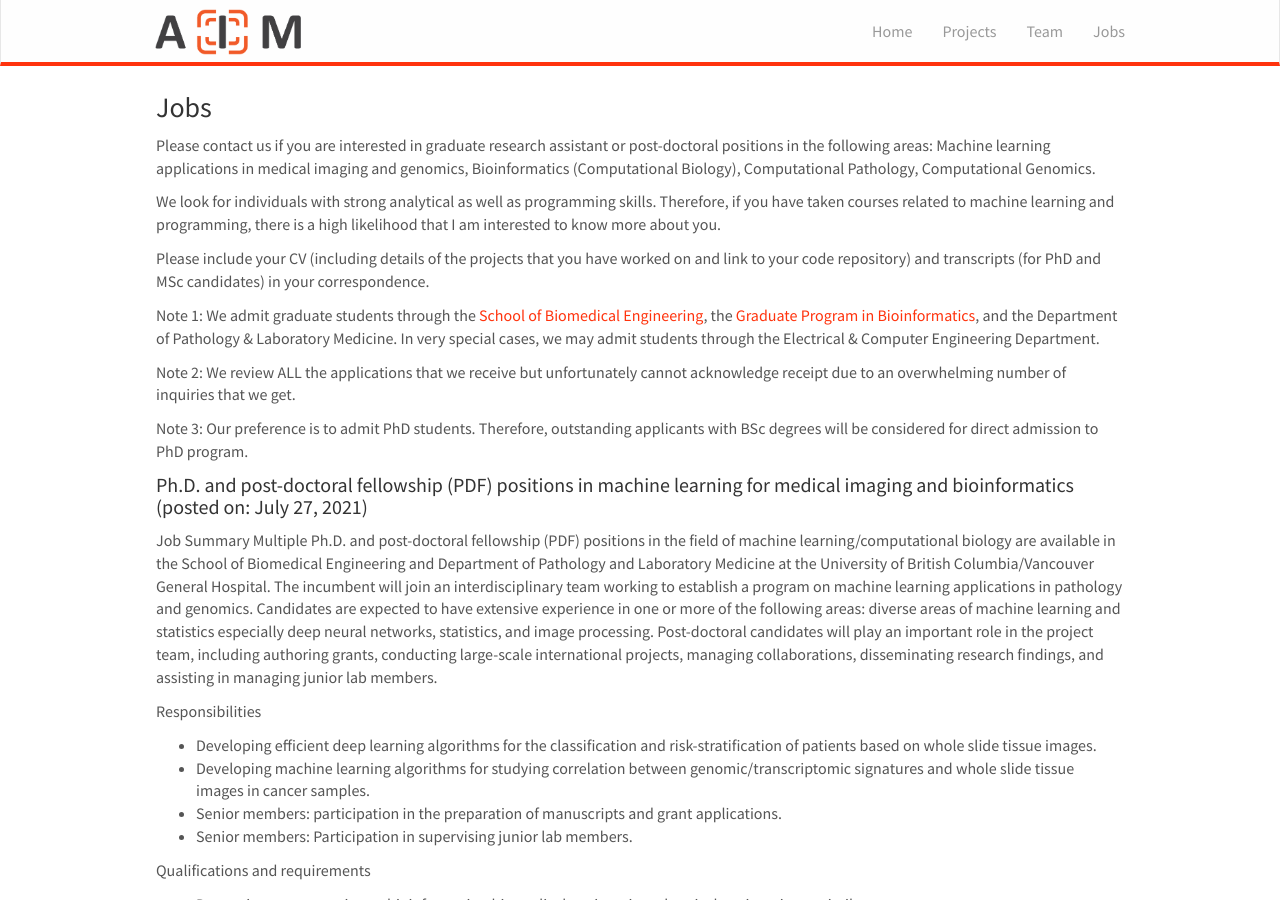
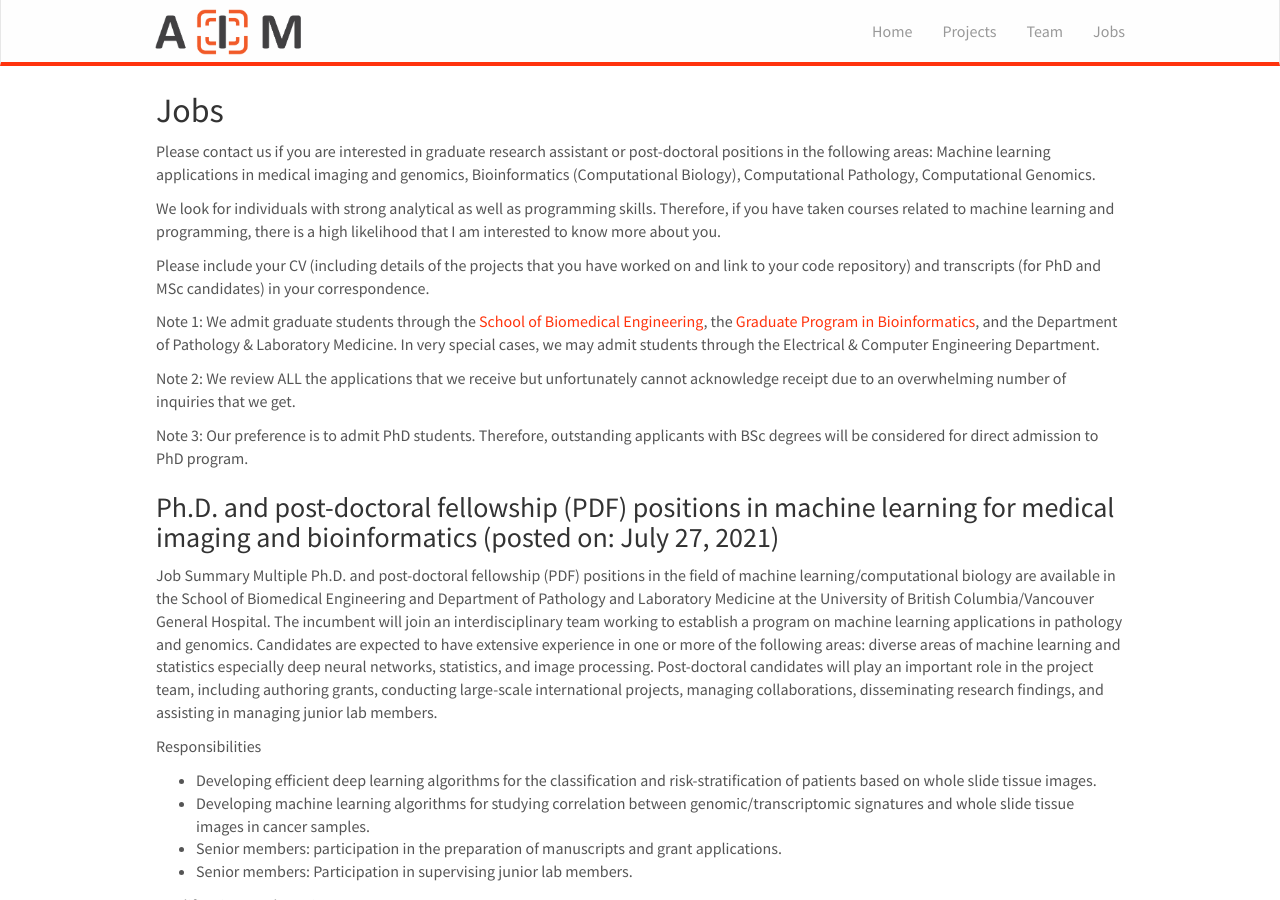
Before and after one commit to AIMLab-UBC/AIMLab-UBC.github.io, a Jekyll site: the page built from _pages/jobs.md, in a window 1280 px wide and 900 px high. Built offline with Jekyll 4.4.1, drawn with Linux system fonts in a browser that asks for light colours; nearby versions of some CDN libraries; a style sheet for code colours, icons or effects is not loaded.

Commit message:
Update jobs.md

```diff
--- a/_pages/jobs.md
+++ b/_pages/jobs.md
@@ -6,7 +6,7 @@ sitemap: false
 permalink: /jobs/
 ---
 
-### Jobs
+## Jobs
 
 Please contact us if you are interested in graduate research assistant or post-doctoral positions in the following areas: Machine learning applications in medical imaging and genomics, Bioinformatics (Computational Biology), Computational Pathology, Computational Genomics.
 
@@ -22,7 +22,7 @@ Note 3: Our preference is to admit PhD students. Therefore, outstanding applican
 
 
 
-#### Ph.D. and post-doctoral fellowship (PDF) positions in machine learning for medical imaging and bioinformatics (posted on: July 27, 2021)
+### Ph.D. and post-doctoral fellowship (PDF) positions in machine learning for medical imaging and bioinformatics (posted on: July 27, 2021)
 
 Job Summary
 Multiple Ph.D. and post-doctoral fellowship (PDF) positions in the field of machine learning/computational biology are available in the School of Biomedical Engineering and Department of Pathology and Laboratory Medicine at the University of British Columbia/Vancouver General Hospital. The incumbent will join an interdisciplinary team working to establish a program on machine learning applications in pathology and genomics. Candidates are expected to have extensive experience in one or more of the following areas: diverse areas of machine learning and statistics especially deep neural networks, statistics, and image processing.
```
